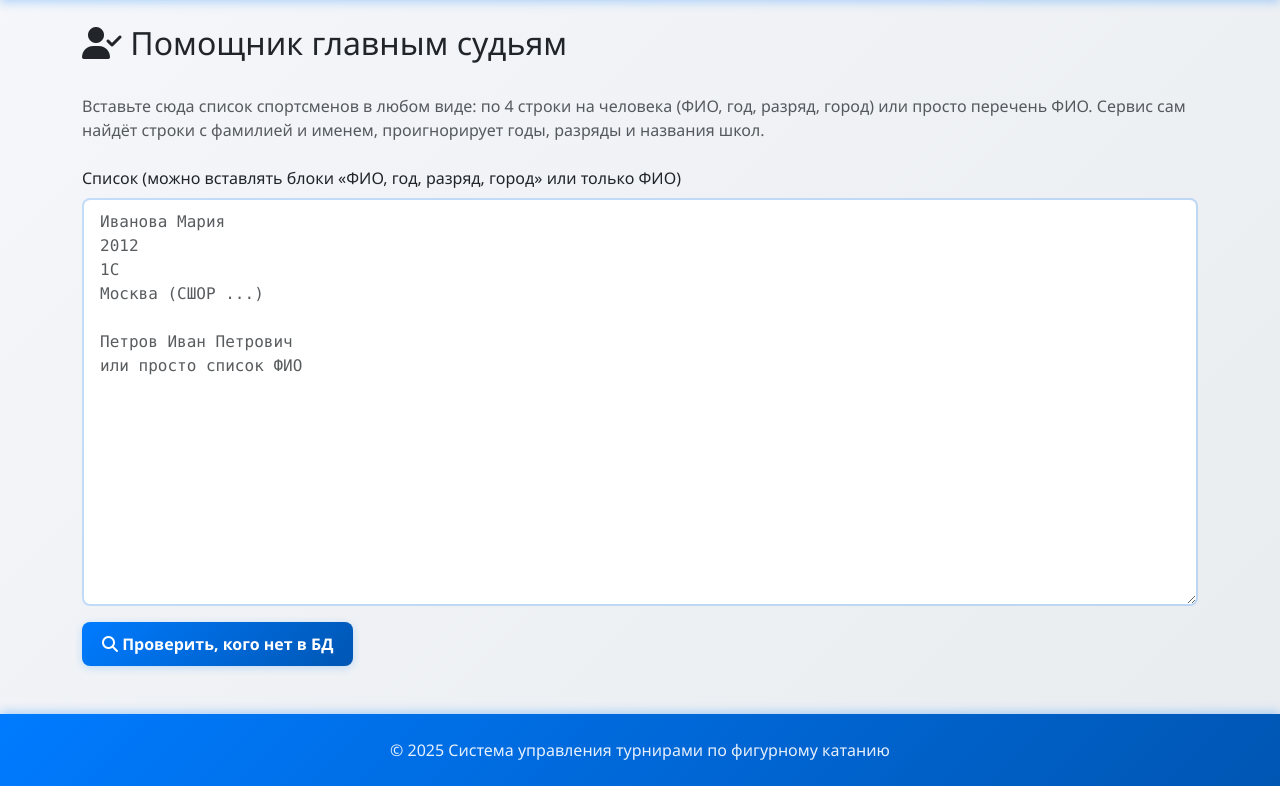
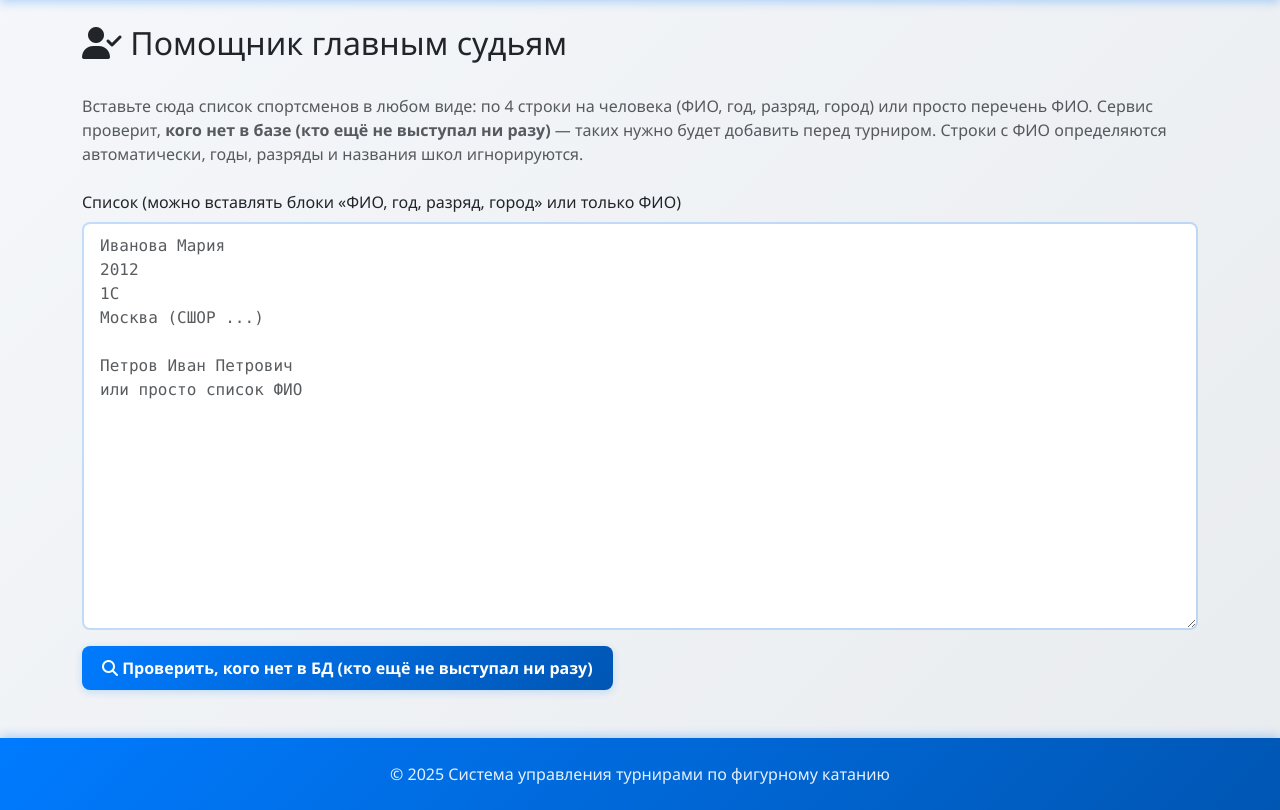
Before and after one commit to AndryshaDenisov1488/calcfigurebase, a Flask app: page /judge-helper in a window 1280 px wide; the page is wider, and only the part inside the window is pictured. Shown: the part 70-880 px from the top of that part. Before the commit the page ends 856 px from the top of that part, so only its background shows below. Run offline with Flask 3, Linux system fonts and the light colour scheme; some libraries are stand-ins or nearby versions.

Commit message:
Помощник главным судьям: страница проверки списка ФИО по БД в Аналитике

```diff
--- a/templates/judge_helper.html
+++ b/templates/judge_helper.html
@@ -9,7 +9,8 @@
 
 <p class="text-muted mb-4">
     Вставьте сюда список спортсменов в любом виде: по 4 строки на человека (ФИО, год, разряд, город) или просто перечень ФИО.
-    Сервис сам найдёт строки с фамилией и именем, проигнорирует годы, разряды и названия школ.
+    Сервис проверит, <strong>кого нет в базе (кто ещё не выступал ни разу)</strong> — таких нужно будет добавить перед турниром.
+    Строки с ФИО определяются автоматически, годы, разряды и названия школ игнорируются.
 </p>
 
 <form method="post" action="{{ url_for('analytics.judge_helper') }}">
@@ -19,7 +20,7 @@
                   placeholder="Иванова Мария&#10;2012&#10;1С&#10;Москва (СШОР ...)&#10;&#10;Петров Иван Петрович&#10;или просто список ФИО">{{ pasted }}</textarea>
     </div>
     <button type="submit" class="btn btn-primary">
-        <i class="fas fa-search"></i> Проверить, кого нет в БД
+        <i class="fas fa-search"></i> Проверить, кого нет в БД (кто ещё не выступал ни разу)
     </button>
 </form>
 
@@ -29,7 +30,7 @@
     <div class="col-md-6">
         <div class="card border-success">
             <div class="card-header bg-success text-white">
-                <i class="fas fa-check-circle"></i> В базе есть <span class="badge bg-light text-dark">{{ found|length }}</span>
+                <i class="fas fa-check-circle"></i> В базе есть (уже выступали) <span class="badge bg-light text-dark">{{ found|length }}</span>
             </div>
             <div class="card-body">
                 {% if found %}
@@ -52,7 +53,7 @@
     <div class="col-md-6">
         <div class="card border-danger">
             <div class="card-header bg-danger text-white">
-                <i class="fas fa-exclamation-triangle"></i> Нет в базе <span class="badge bg-light text-dark">{{ not_found|length }}</span>
+                <i class="fas fa-exclamation-triangle"></i> Нет в базе (ещё не выступали ни разу) <span class="badge bg-light text-dark">{{ not_found|length }}</span>
             </div>
             <div class="card-body">
                 {% if not_found %}
```
